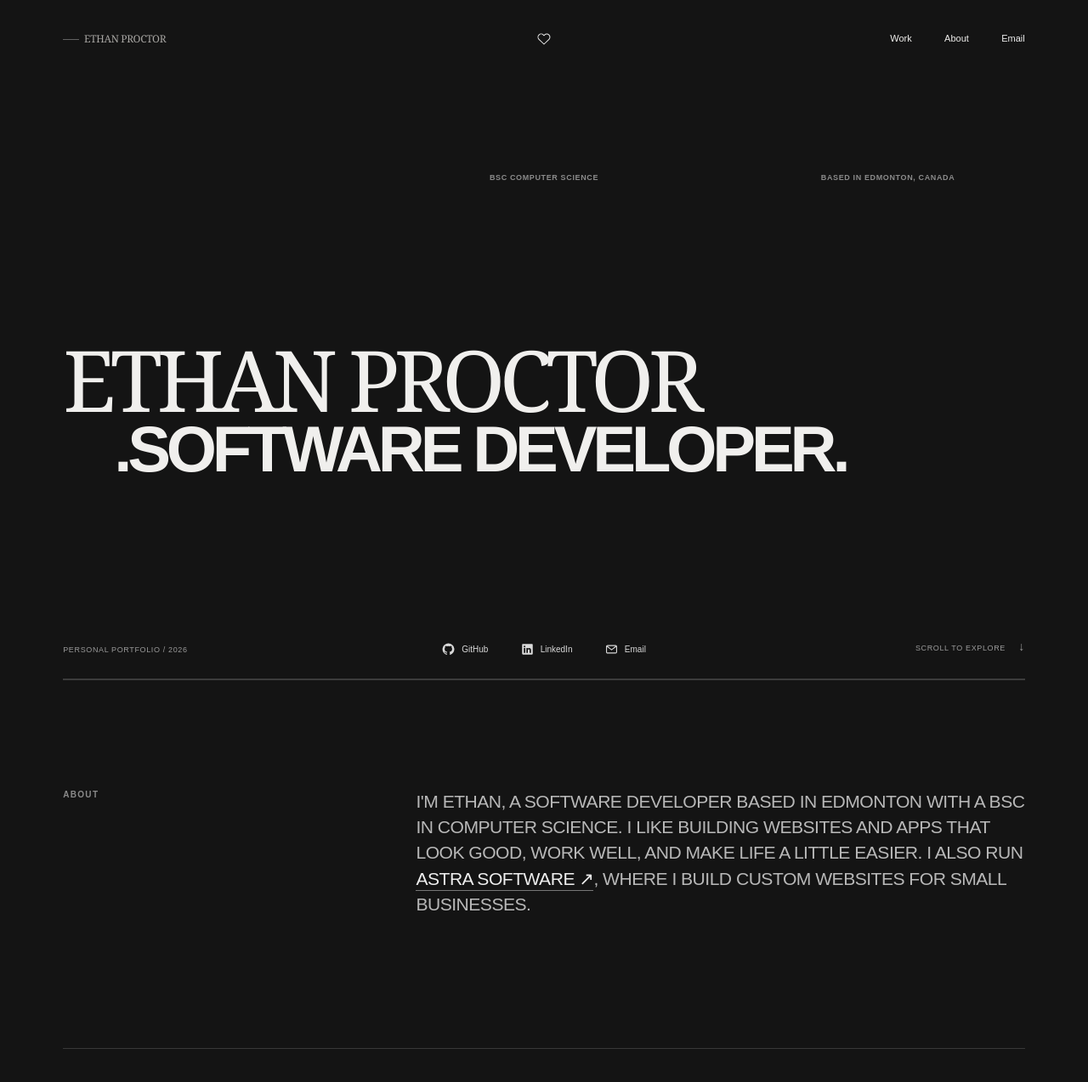
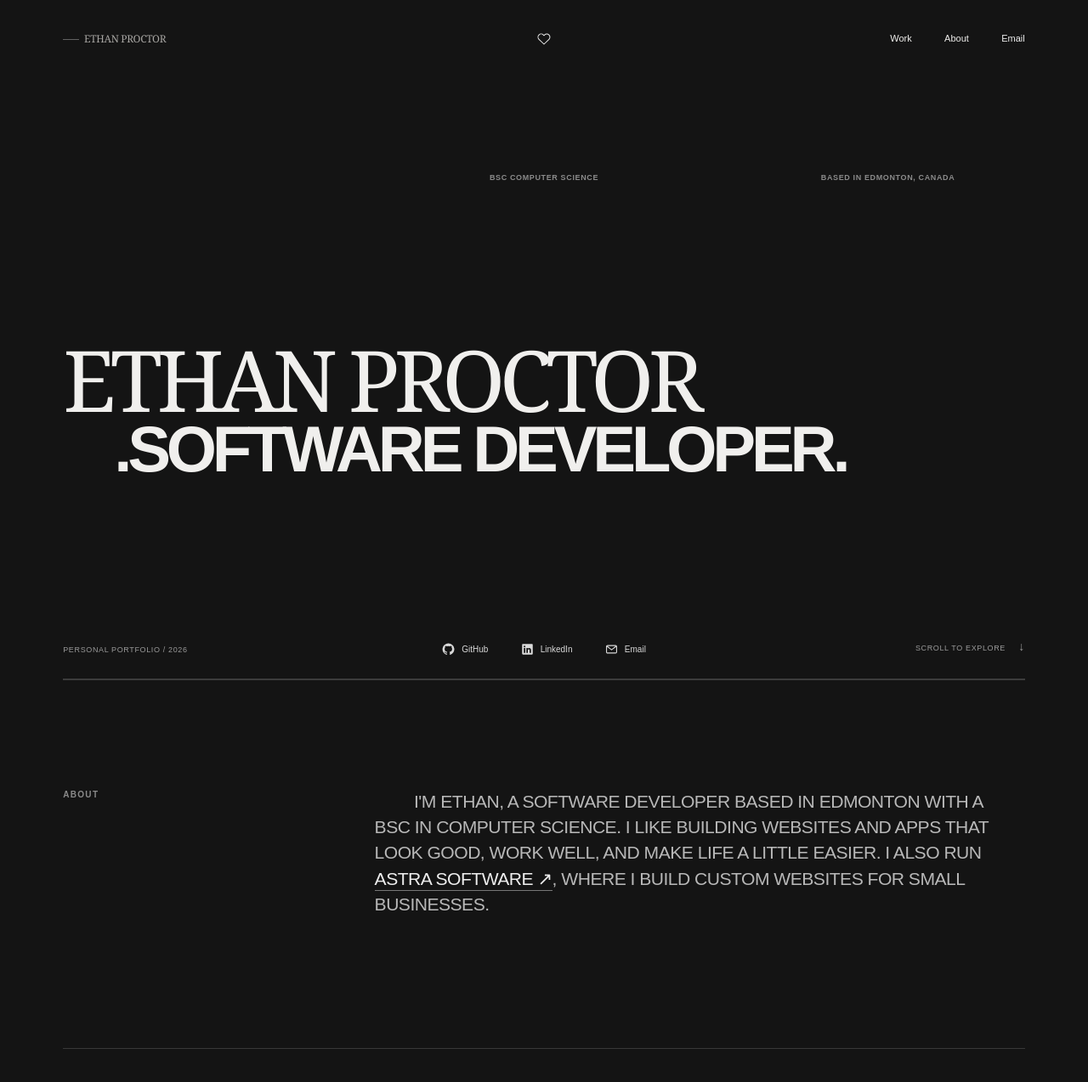
Before and after one commit to proctor18/proctore, a Next.js app: page / in a window 1280 px wide. Shown: the top 1274 px of the page at 85% size. Built offline with nearby package versions, Linux system fonts and the light colour scheme.

Commit message:
Indent first line and shift about paragraph left

```diff
--- a/app/globals.css
+++ b/app/globals.css
@@ -347,3 +347,9 @@ a { color: inherit; text-decoration: none; }
   .nav-links > a:nth-child(2) { display:inline; }
   .about-copy .about-editorial { font-size:15px; line-height:1.48; }
 }
+
+/* About editorial alignment */
+@media (min-width:761px) {
+  .about-grid { grid-template-columns:minmax(120px,.85fr) minmax(0,2.35fr); }
+}
+.about-copy .about-editorial { text-indent:2.2em; }
```
